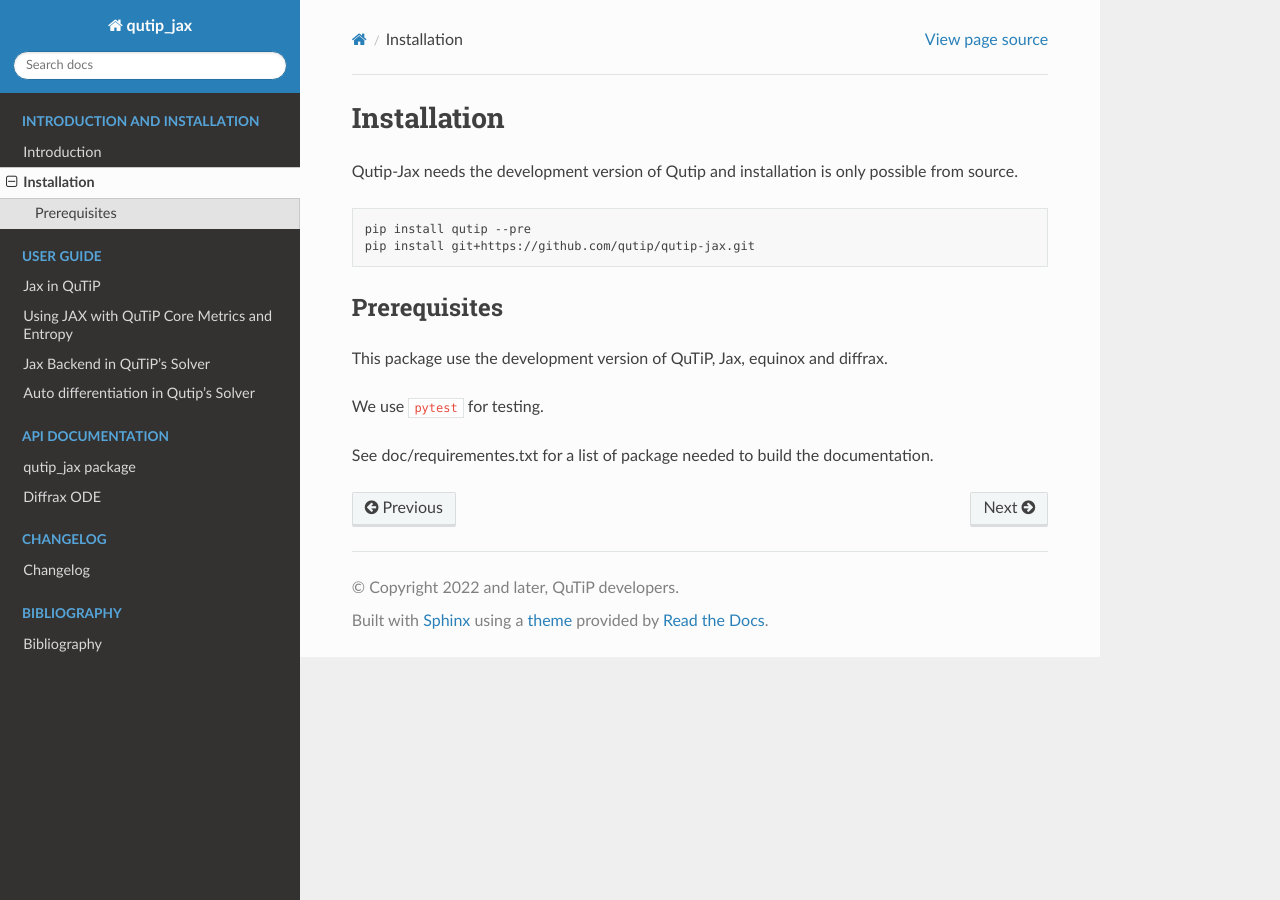
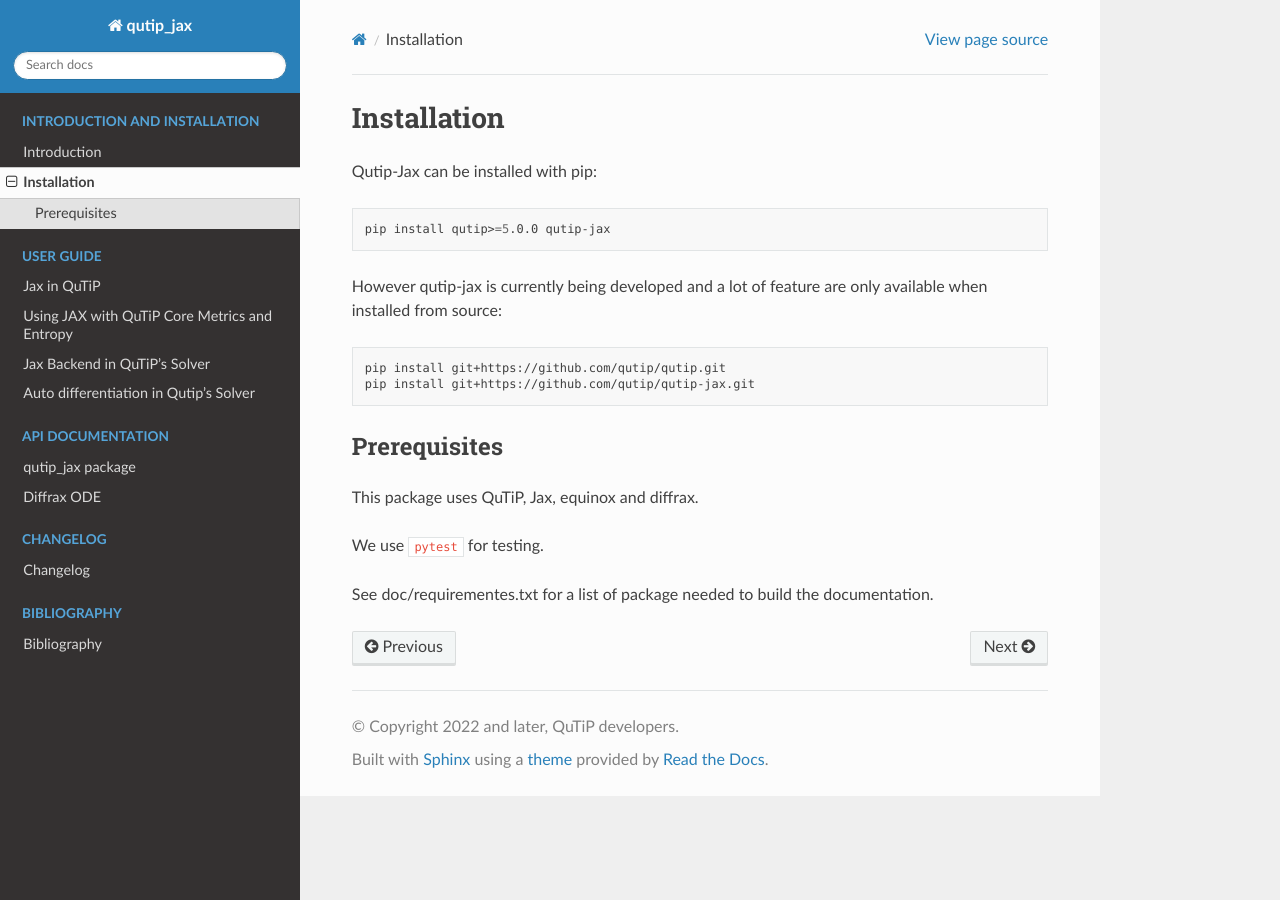
Before and after one commit to qutip/qutip-jax, a Sphinx documentation site: the page built from doc/source/installation.rst, in a window 1280 px wide. Built offline with Sphinx 7.4.7 and the Read the Docs theme 2.0.0, drawn with Linux system fonts in a browser that asks for light colours; the version number could not be read and is left out.

Commit message:
Update installation.rst
Update installation method.

```diff
--- a/doc/source/installation.rst
+++ b/doc/source/installation.rst
@@ -4,19 +4,24 @@ Installation
 
 .. _quickstart:
 
-Qutip-Jax needs the development version of Qutip and installation is only possible from source.
+Qutip-Jax can be installed with pip:
 
 .. code-block:: bash
 
-    pip install qutip --pre
+    pip install qutip>=5.0.0 qutip-jax
+
+However qutip-jax is currently being developed and a lot of feature are only available when installed from source:
+
+.. code-block:: bash
+
+    pip install git+https://github.com/qutip/qutip.git
     pip install git+https://github.com/qutip/qutip-jax.git
-
 
 .. _prerequisites:
 
 Prerequisites
 =============
-This package use the development version of QuTiP, Jax, equinox and diffrax.
+This package uses QuTiP, Jax, equinox and diffrax.
 
 We use ``pytest`` for testing.
 
```
